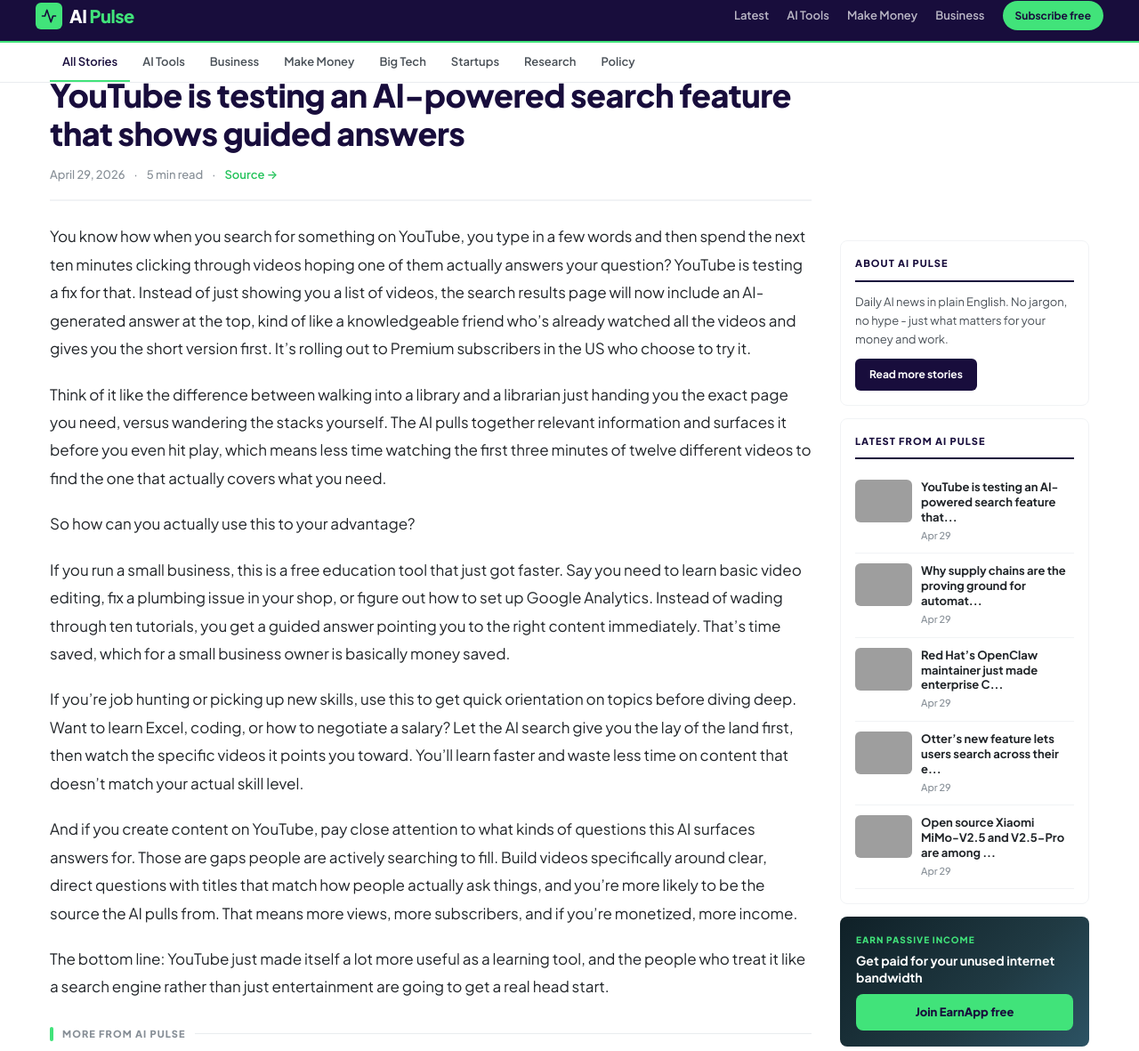
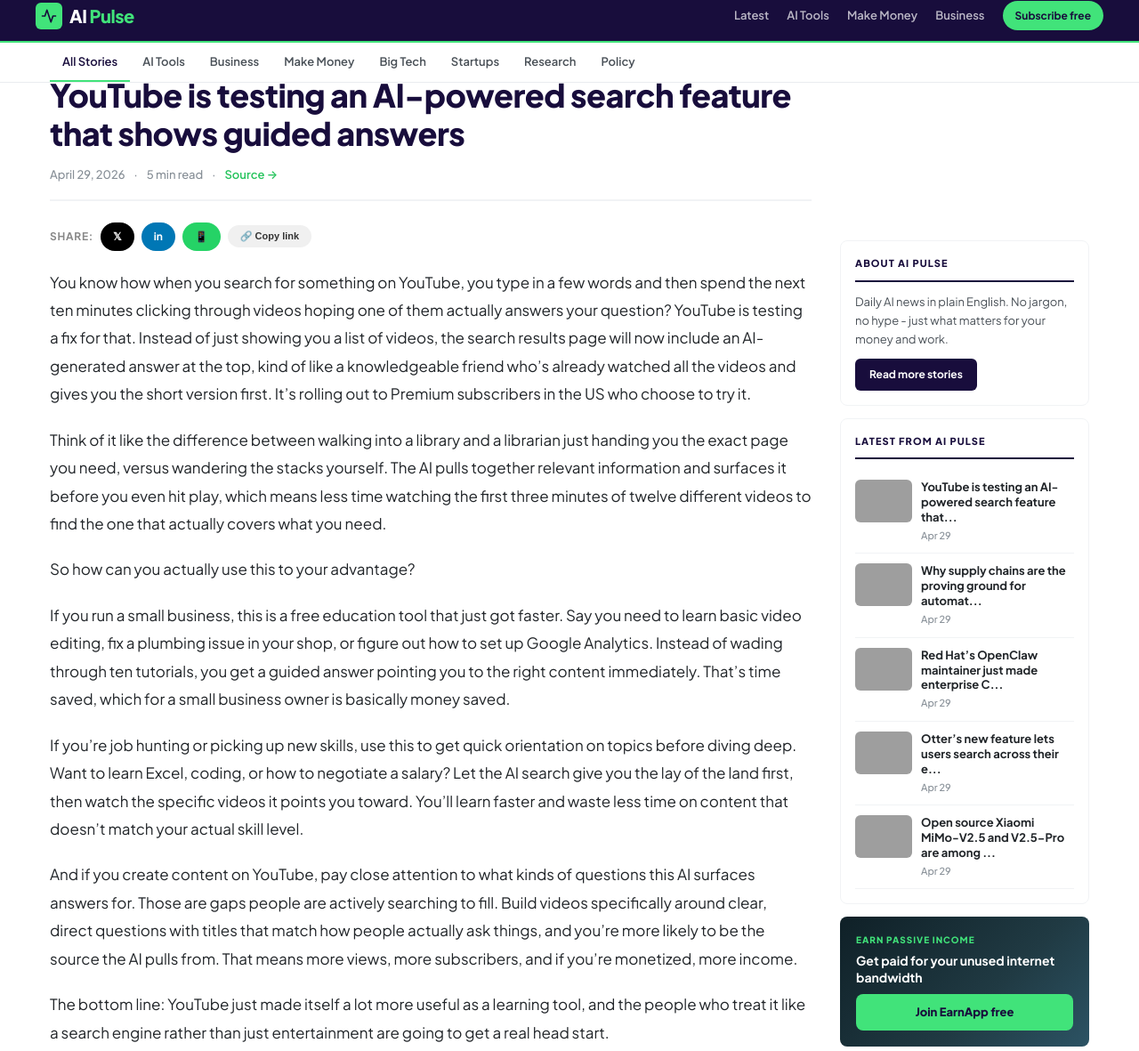
Before and after one commit to Ruirodsantos/ruirodsantos.github.io, a Jekyll site: the page built from _posts/2026-04-29-youtube-is-testing-an-ai-powered-search-feature-that-shows-guided-answers.md, in a window 1280 px wide and 1400 px high, scrolled down 581 px, cut to the strip 10-1191 px from the top of the window. Shown: the whole strip at 89% size. Built offline with Jekyll 4.4.1, drawn with Linux system fonts in a browser that asks for light colours; grey boxes are pictures that could not be loaded.

Commit message:
feat: share buttons (X/LinkedIn/WhatsApp/copy) + real reading time

```diff
--- a/_layouts/post.html
+++ b/_layouts/post.html
@@ -39,9 +51,29 @@
     <div class="post-meta">
       <span>{{ page.date | date: "%B %d, %Y" }}</span>
       <span>&middot;</span>
-      <span>5 min read</span>
+      <span id="reading-time">5 min read</span>
       {% if page.source_url %}<span>&middot;</span><a href="{{ page.source_url }}" target="_blank" rel="noopener" style="color:#28c45e;font-weight:600">Source &#8594;</a>{% endif %}
     </div>
+
+<style>
+.share-bar{display:flex;align-items:center;gap:8px;margin:16px 0 20px;flex-wrap:wrap}
+.share-label{font-size:12px;font-weight:700;color:#888;text-transform:uppercase;letter-spacing:.06em}
+.share-btn{display:inline-flex;align-items:center;justify-content:center;padding:6px 14px;border-radius:20px;font-size:12px;font-weight:700;text-decoration:none;border:none;cursor:pointer;transition:opacity .15s}
+.share-btn:hover{opacity:.8}
+.share-x{background:#000;color:#fff}
+.share-li{background:#0077b5;color:#fff}
+.share-wa{background:#25d366;color:#fff}
+.share-copy{background:#f0f0f0;color:#333;font-size:11px}
+</style>
+
+    <div class="share-bar">
+      <span class="share-label">Share:</span>
+      <a class="share-btn share-x" href="https://twitter.com/intent/tweet?text={{ page.title | uri_escape }}&url={{ page.url | absolute_url | uri_escape }}" target="_blank" rel="noopener" aria-label="Share on X">𝕏</a>
+      <a class="share-btn share-li" href="https://www.linkedin.com/sharing/share-offsite/?url={{ page.url | absolute_url | uri_escape }}" target="_blank" rel="noopener" aria-label="Share on LinkedIn">in</a>
+      <a class="share-btn share-wa" href="https://wa.me/?text={{ page.title | uri_escape }}%20{{ page.url | absolute_url | uri_escape }}" target="_blank" rel="noopener" aria-label="Share on WhatsApp">📱</a>
+      <button class="share-btn share-copy" onclick="navigator.clipboard.writeText(window.location.href).then(()=>{this.textContent='✓ Copied!';setTimeout(()=>this.textContent='🔗 Copy link',2000)})" aria-label="Copy link">🔗 Copy link</button>
+    </div>
+
     <div class="post-body">{{ content }}</div>
     <div class="post-ad-bottom">
   <ins class="adsbygoogle"
```
Also changed, not shown: other parts of _layouts/post.html (+12 -0 lines).
